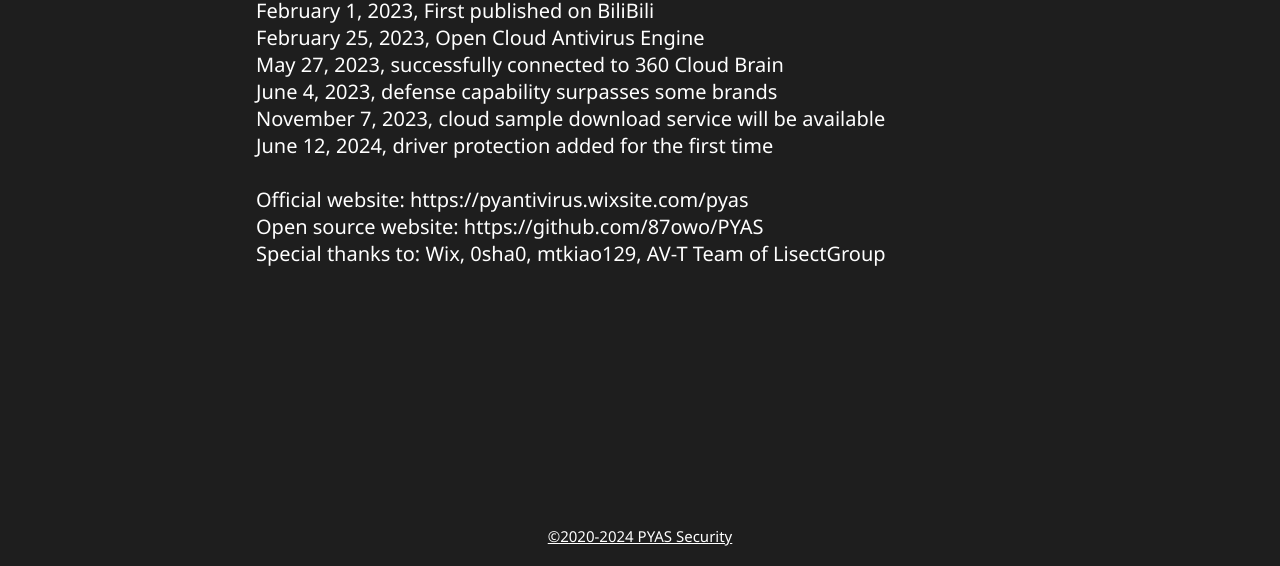
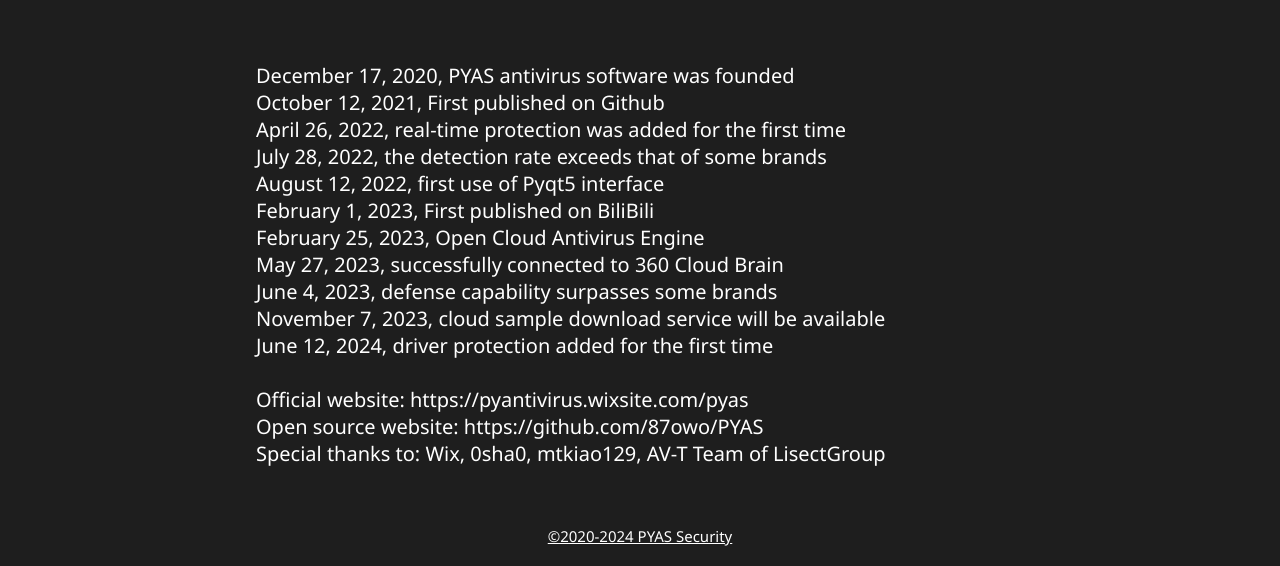
Before and after one commit to PYAS-Security/PYAS, a plain HTML site: page html/info.html in a window 1280 px wide. Shown: the part 269-835 px from the top of the page. Drawn offline with Linux system fonts and the light colour scheme.

Commit message:
Update info.html

```diff
--- a/html/info.html
+++ b/html/info.html
@@ -18,7 +18,7 @@
             </nav>
         </div>
         <h1 id="about_PYAS" style="top:20%; font-size:50px;">About PYAS Free Antivirus</h1>
-        <div class="info_div" style="top:40%; "font-size:20px;"><br>
+        <div class="info_div" style="top:65%; "font-size:20px;"><br>
                 <p>December 17, 2020, PYAS antivirus software was founded<br>
 October 12, 2021, First published on Github<br>
 April 26, 2022, real-time protection was added for the first time<br>
```
